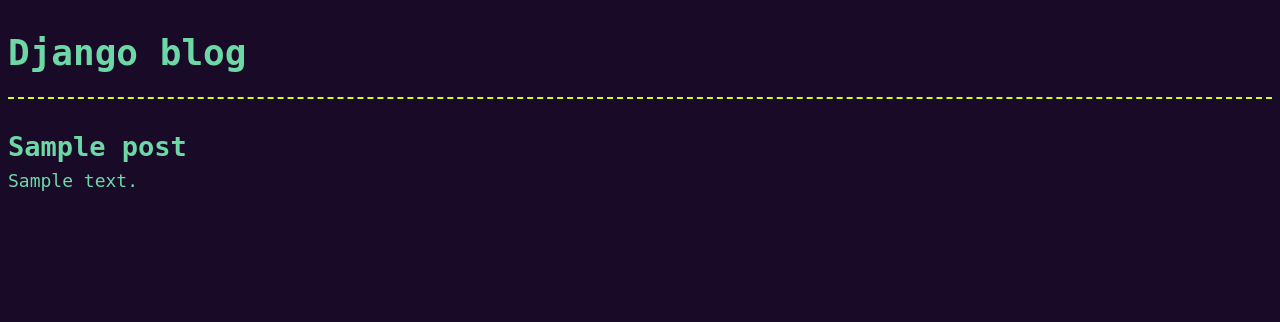
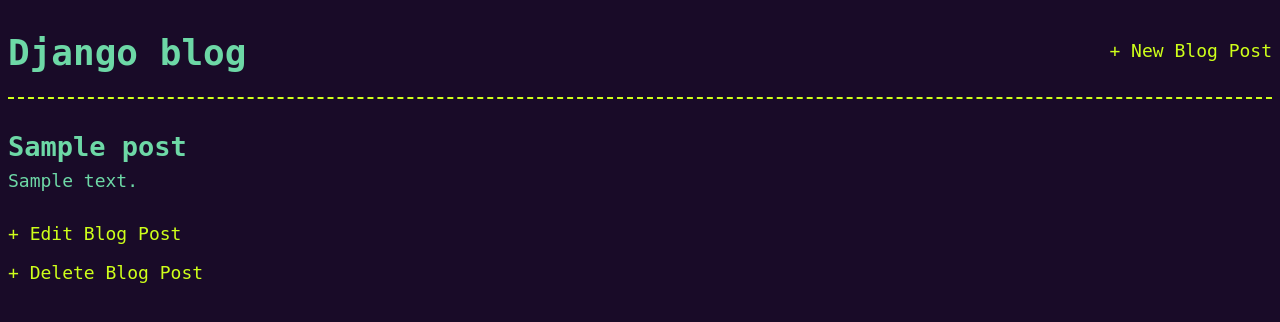
Before and after one commit to sudonetizen/bw_dj, a Django app: page /post/1/ in a window 1280 px wide. Shown: the top 322 px of the page. Run offline with Django 5.2, Linux system fonts and the light colour scheme; tables that the repository leaves empty hold one stand-in row (values such as "Sample post").

Commit message:
add createview, updateview, deleteview

```diff
--- a/blog/urls.py
+++ b/blog/urls.py
@@ -1,7 +1,10 @@
 from django.urls import path
-from .views import post_list, post_detail
+from .views import BlogListView, BlogDetailView, BlogCreateView, BlogUpdateView, BlogDeleteView
 
 urlpatterns = [
-    path("", post_list, name="home"),
-    path("post/<int:pk>/", post_detail, name="post_detail")
+    path("", BlogListView.as_view(), name="home"),
+    path("post/<int:pk>/", BlogDetailView.as_view(), name="post_detail"),
+    path("post/new/", BlogCreateView.as_view(), name="post_new"),
+    path("post/<int:pk>/edit/", BlogUpdateView.as_view(), name="post_edit"),
+    path("post/<int:pk>/delete/", BlogDeleteView.as_view(), name="post_delete"),
 ]
--- a/blog/views.py
+++ b/blog/views.py
@@ -1,10 +1,27 @@
-from django.shortcuts import render, get_object_or_404
+from django.views.generic import ListView, DetailView
+from django.views.generic.edit import CreateView, UpdateView, DeleteView
+from django.urls import reverse_lazy
 from .models import Post
 
-def post_list(request):
-    posts = Post.objects.all()
-    return render(request, "home.html", {"posts": posts})
+class BlogListView(ListView):
+    model = Post
+    template_name = "home.html"
 
-def post_detail(request, pk):
-    post = get_object_or_404(Post, pk=pk)
-    return render(request, "post_detail.html", {"post": post})
+class BlogDetailView(DetailView):
+    model = Post
+    template_name = "post_detail.html"
+
+class BlogCreateView(CreateView):
+    model = Post
+    template_name = "post_new.html"
+    fields = ["title", "author", "body"]
+
+class BlogUpdateView(UpdateView):
+    model = Post
+    template_name = "post_edit.html"
+    fields = ["title", "body"]
+
+class BlogDeleteView(DeleteView):
+    model = Post
+    template_name = "post_delete.html"
+    success_url = reverse_lazy("home")
--- a/static/css/base.css
+++ b/static/css/base.css
@@ -9,6 +9,7 @@
 
     font-family: monospace, sans-serif;
     font-size: 18px;
+    text-decoration: none;
 }
 
 header {
@@ -23,6 +24,16 @@
 
 header h1 a {
     color: #6DD8A6;
+    text-decoration: none;
+}
+
+body a {
+    color: #CEFF1A;
+    text-decoration: none;
+}
+
+.nav-right a {
+    color: #CEFF1A;
     text-decoration: none;
 }
 
--- a/templates/base.html
+++ b/templates/base.html
@@ -7,11 +7,16 @@
     </head>
 
     <body>
-        <header>
-            <h1><a href="{% url 'home' %}">Django blog</a></h1>
-        </header>
+        <div>
+            <header>
+                <div class="nav-left">
+                    <h1><a href="{% url 'home' %}">Django blog</a></h1>
+                </div>
+                <div class="nav-right">
+                    <a href="{% url 'post_new' %}">+ New Blog Post</a>
+                </div>
+            </header>
 
-        <div>
             {% block content %}
             {% endblock content %}
         </div>
--- a/templates/home.html
+++ b/templates/home.html
@@ -1,7 +1,7 @@
 {% extends "base.html" %}
 
 {% block content %}
-{% for post in posts %}
+{% for post in post_list %}
 <div class="post-entry">
     <!-- <h2><a href="{% url 'post_detail' post.pk %}">{{ post.title }}</a></h2> -->
     <h2><a href="{{ post.get_absolute_url }}">{{ post.title }}</a></h2>
--- a/templates/post_detail.html
+++ b/templates/post_detail.html
@@ -5,4 +5,6 @@
     <h2>{{ post.title }}</h2>
     <p>{{ post.body }}</p>
 </div>
+<p><a href="{% url 'post_edit' post.pk %}"> + Edit Blog Post</a></p>
+<p><a href="{% url 'post_delete' post.pk %}">+ Delete Blog Post</a></p>
 {% endblock content %}
```
Also changed, not shown: blog/tests.py (+35 -0 lines), templates/post_delete.html (added, +9 -0 lines), templates/post_edit.html (added, +9 -0 lines), templates/post_new.html (added, +9 -0 lines).
